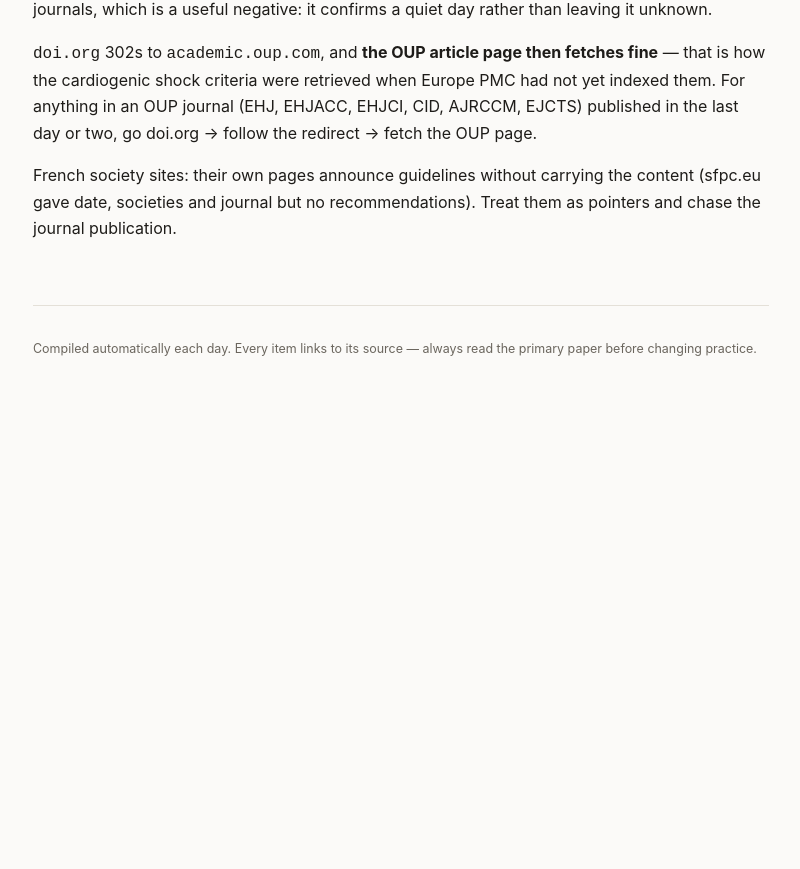
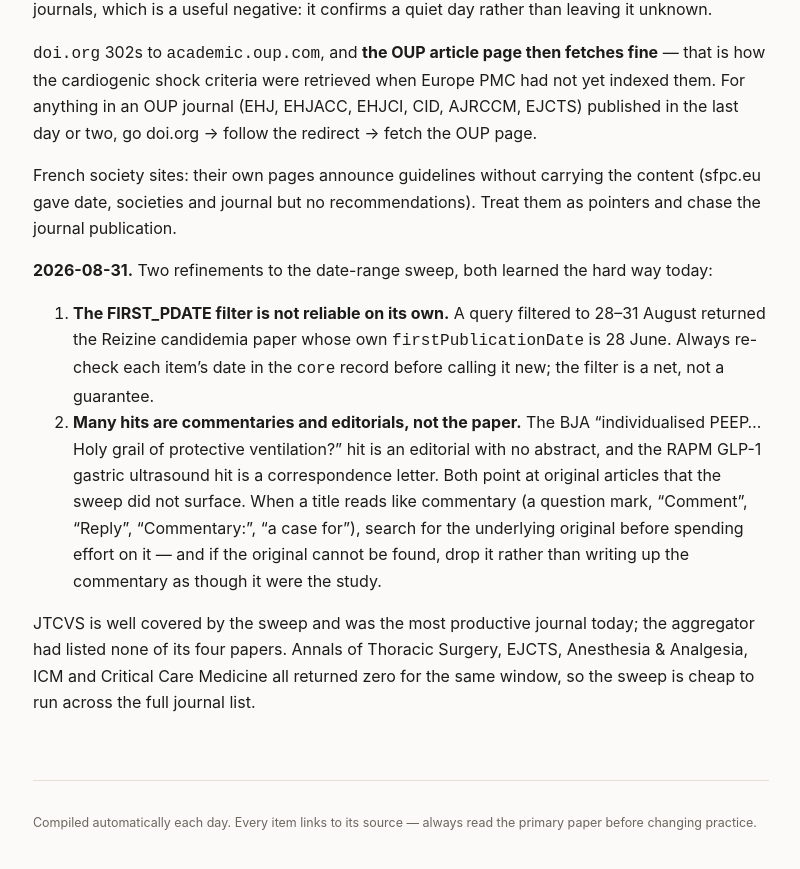
Before and after one commit to nicusilviuu/medical-literature, a Jekyll site: the page built from claude/source-notes.md, in a window 1280 px wide and 900 px high, scrolled down 5135 px. Shown: the top 869 px of the window, without its empty margins (239-1039 px from the left). Built offline with Jekyll 4.4.1, drawn with Linux system fonts in a browser that asks for light colours; our own code applies the rules of GitHub Pages for plain Markdown files; before the commit the page ends 5571 px from its top, so only the background shows below that.

Commit message:
Add 2026-08-31 brief
Cardiothoracic-heavy day, all four found by the Europe PMC sweep and none
listed by the aggregator: surgeon-versus-centre mitral repair volume
(surgeon volume survives adjustment, centre volume does not, and only 3.8%
of surgeons are high-volume), prior cardiac surgery in acute type A
dissection (not independently associated with major adverse events), an
hourly-updating deep learning model for mortality and CRRT after cardiac
surgery, and the French candidemia phenotype study.

Adds two caveats to the sweep technique in source-notes: the FIRST_PDATE
filter let through a paper two months older than the window, and several
hits were commentaries rather than the original articles they discuss.

Co-Authored-By: Claude Opus 5 <noreply@anthropic.com>
Claude-Session: https://claude.ai/code/session_01T5ivnnDnrzDTzAtfHdiCMS

```diff
--- a/claude/source-notes.md
+++ b/claude/source-notes.md
@@ -220,3 +220,24 @@ the OUP page.
 French society sites: their own pages announce guidelines without carrying the
 content (sfpc.eu gave date, societies and journal but no recommendations). Treat
 them as pointers and chase the journal publication.
+
+**2026-08-31.** Two refinements to the date-range sweep, both learned the hard way
+today:
+
+1. **The FIRST_PDATE filter is not reliable on its own.** A query filtered to
+   28–31 August returned the Reizine candidemia paper whose own
+   `firstPublicationDate` is 28 June. Always re-check each item's date in the `core`
+   record before calling it new; the filter is a net, not a guarantee.
+2. **Many hits are commentaries and editorials, not the paper.** The BJA
+   "individualised PEEP… Holy grail of protective ventilation?" hit is an editorial
+   with no abstract, and the RAPM GLP-1 gastric ultrasound hit is a correspondence
+   letter. Both point at original articles that the sweep did not surface. When a
+   title reads like commentary (a question mark, "Comment", "Reply", "Commentary:",
+   "a case for"), search for the underlying original before spending effort on it —
+   and if the original cannot be found, drop it rather than writing up the
+   commentary as though it were the study.
+
+JTCVS is well covered by the sweep and was the most productive journal today; the
+aggregator had listed none of its four papers. Annals of Thoracic Surgery, EJCTS,
+Anesthesia & Analgesia, ICM and Critical Care Medicine all returned zero for the
+same window, so the sweep is cheap to run across the full journal list.
```
Also changed, not shown: _briefs/2026-08-31.md (added, +173 -0 lines).
